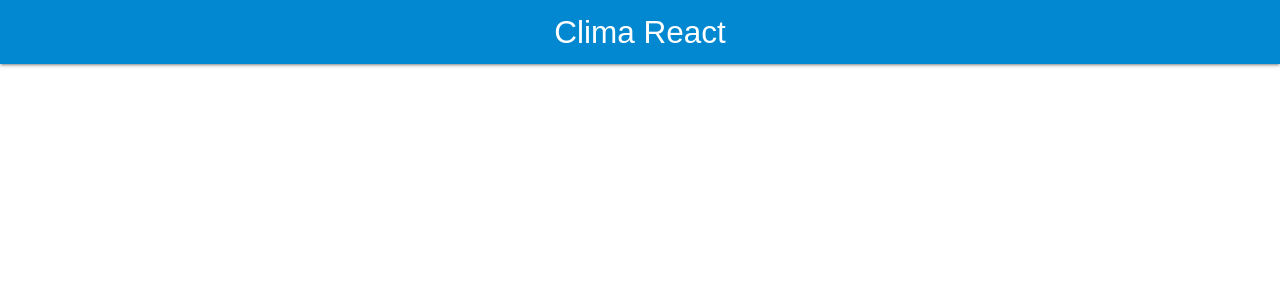
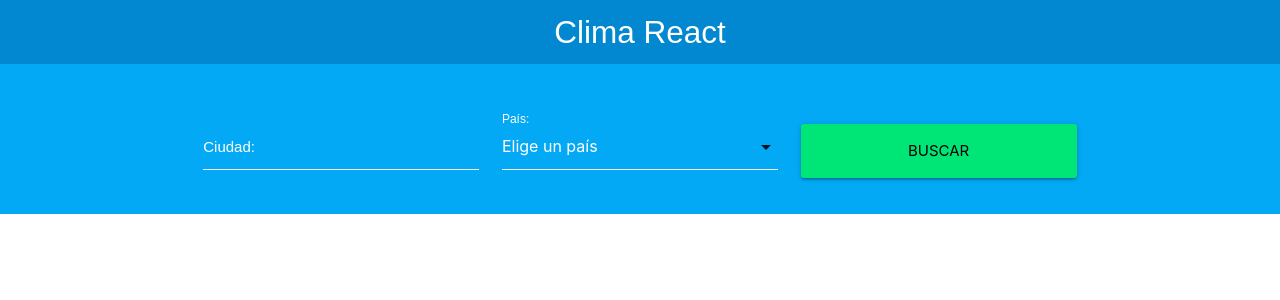
Before and after one commit to juanhuttemann/clima_react, a React (Create React App) app: page / in a window 1280 px wide. Shown: the top 300 px of the page. Built offline with nearby package versions, Linux system fonts and the light colour scheme.

Commit message:
agrega componente formulario

```diff
--- a/src/App.js
+++ b/src/App.js
@@ -1,12 +1,25 @@
 import React, { Component } from 'react';
-import Header from './componentes/Header'
+import Header from './componentes/Header';
+import Formulario from './componentes/Formulario';
 
 class App extends Component {
+
+  datosConsulta = respuesta => {
+    if (respuesta.ciudad === '' || respuesta.pais === '') {
+      console.log('errores');
+    } else {
+      console.log('todo correcto');
+    }
+  }
+
   render() {
     return (
       <div className="App">
         <Header
           titulo="Clima React"
+        />
+        <Formulario
+          datosConsulta = {this.datosConsulta}
         />
       </div>
     );
--- /dev/null
+++ b/src/componentes/Formulario.js
@@ -0,0 +1,53 @@
+import React, { Component } from 'react';
+
+class Formulario extends Component {
+
+    ciudadRef = React.createRef();
+    paisRef = React.createRef();
+
+    buscarClima = (e) => {
+        e.preventDefault();
+
+        const respuesta = {
+            ciudad: this.ciudadRef.current.value,
+            pais: this.paisRef.current.value
+        }
+
+        this.props.datosConsulta(respuesta);
+
+    }
+
+    render() {
+        return (
+            <div className="contenedor-form">
+                <div className="container">
+                    <div className="row">
+                        <form onSubmit={this.buscarClima}>
+                            <div className="input-field col s12 m8 l4 offset-m2">
+                                <input id="ciudad" type="text" ref={this.ciudadRef} />
+                                <label htmlFor="ciudad">Ciudad: </label>
+                            </div>
+                            <div className="input-field col s12 m8 l4 offset-m2">
+                                <select ref = {this.paisRef}>
+                                    <option defaultValue>Elige un país</option>
+                                    <option value="AR" defaultValue>Argentina</option>
+                                    <option value="BR" defaultValue>Brasil</option>
+                                    <option value="ES" defaultValue>España</option>
+                                    <option value="US" defaultValue>Estados Unidos</option>
+                                    <option value="MX" defaultValue>México</option>
+                                    <option value="PY" defaultValue>Paraguay</option>
+                                </select>
+                                <label htmlFor="pais">País: </label>
+                            </div>
+                            < div className = "input-field col s12 m8 l4 offset-m2 buscador">
+                            <input type="submit" className="waves-effect waves-light btn btn-large green accent-3" value="buscar"/>
+                            </div>
+                        </form>
+                    </div>
+                </div>
+            </div>
+        );
+    }
+}
+
+export default Formulario;
--- a/src/componentes/Header.js
+++ b/src/componentes/Header.js
@@ -7,8 +7,7 @@ const Header = (props)=> {
                 <div className="nav-wrapper light-blue darken-2">
                     <a className="brand-logo">{props.titulo}</a>
                 </div>
-            </nav>
-        </div>
+            </nav>        </div>
     )
 }
 
```
